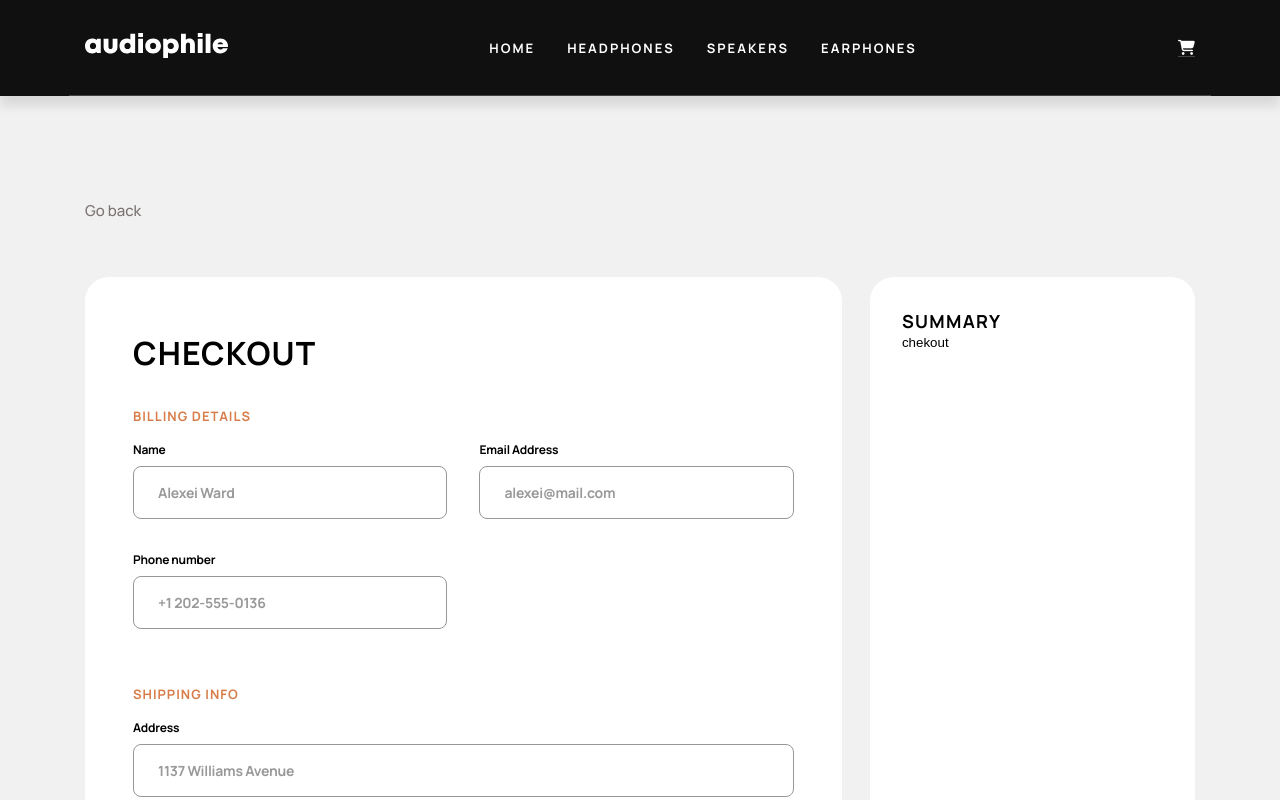
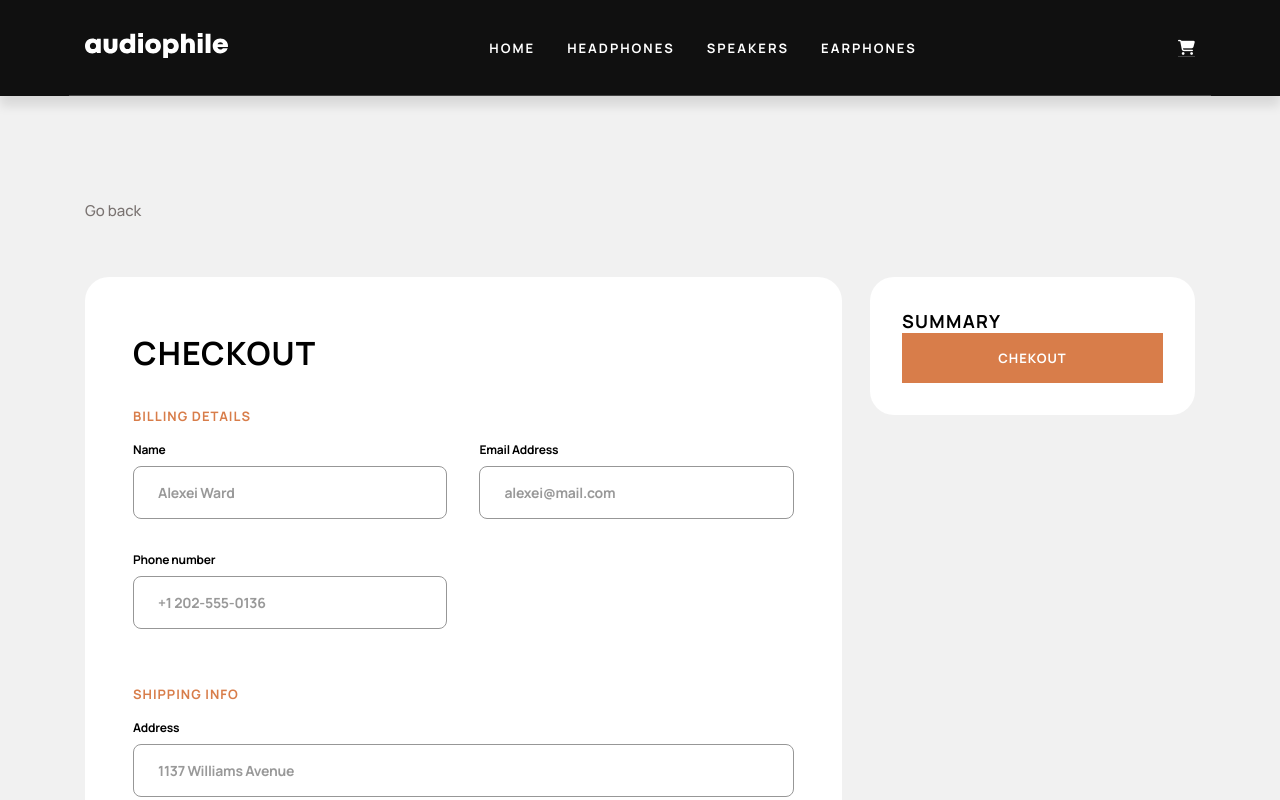
Before and after one commit to DanyloOhurtsov/Audiophile, a React (Create React App) app in the folder audiophile-ecommerce-website/: page /checkout in a window 1280 px wide. Shown: the top 800 px of the page. Built offline with nearby package versions, Linux system fonts and the light colour scheme.

Commit message:
Style changes
Changes:
- Updated styling in App.css, cartPage.module.scss

```diff
--- a/audiophile-ecommerce-website/src/App.css
+++ b/audiophile-ecommerce-website/src/App.css
@@ -8,7 +8,7 @@ body{
   overflow-y: auto;
 }
 body.openNavBar{
-  height: 100vh;
+  min-height: 100vh;
   overflow-y: hidden;
   overflow: hidden;
 }
--- a/audiophile-ecommerce-website/src/components/pages/CartPage/CartPage.jsx
+++ b/audiophile-ecommerce-website/src/components/pages/CartPage/CartPage.jsx
@@ -47,6 +47,7 @@ export function CartPage(props) {
     });
   };
   const handleCartOpen = () => {
+    document.querySelector("body").classList.remove("openNavBar");
     setIsCartOpen(!isCartOpen);
   }
 
--- a/audiophile-ecommerce-website/src/components/pages/CheckoutPage/checkoutPage.module.scss
+++ b/audiophile-ecommerce-website/src/components/pages/CheckoutPage/checkoutPage.module.scss
@@ -19,6 +19,7 @@
             display: flex;
             gap: 28px;
             justify-content: space-between;
+            align-items: flex-start;
             .inputCheckout {
                 border-radius: 24px;
                 background-color: #fff;
@@ -124,8 +125,25 @@
                     letter-spacing: $spacing1_2;
                     text-transform: $upperCase;
                 }
-                .checkoutButton{
-
+                .checkoutButton {
+                    width: 100%;
+                    padding: 16px 32px;
+                    display: flex;
+                    align-content: inherit;
+                    justify-content: center;
+                    text-transform: uppercase;
+                    background-color: $colorOrange_D8;
+                    color: $colorWhite_FF;
+                    font-family: $fontFamily;
+                    font-size: $size13;
+                    font-style: $styleNormal;
+                    font-weight: $weight700;
+                    line-height: $lineNormal;
+                    letter-spacing: $spacing1;
+                    transition: 250ms;
+                    &:hover{
+                        background-color: $colorOrange_FB;
+                    }
                 }
             }
         }
```
